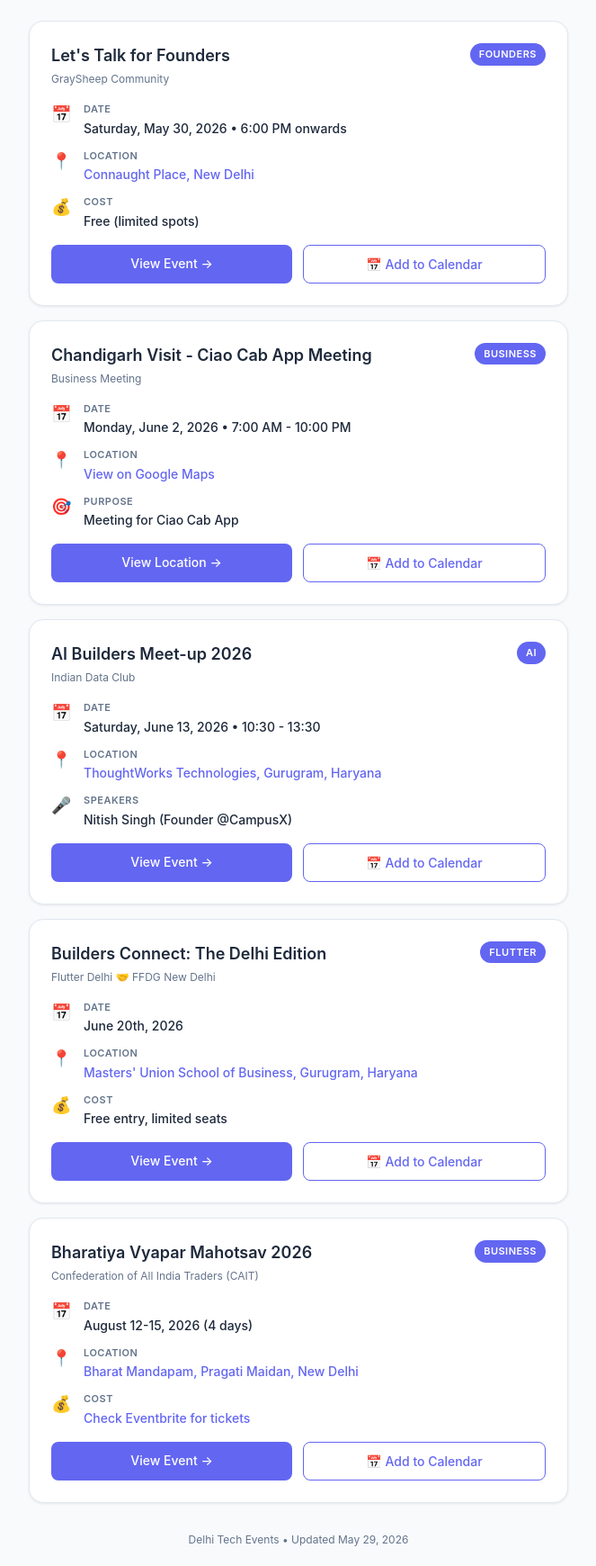
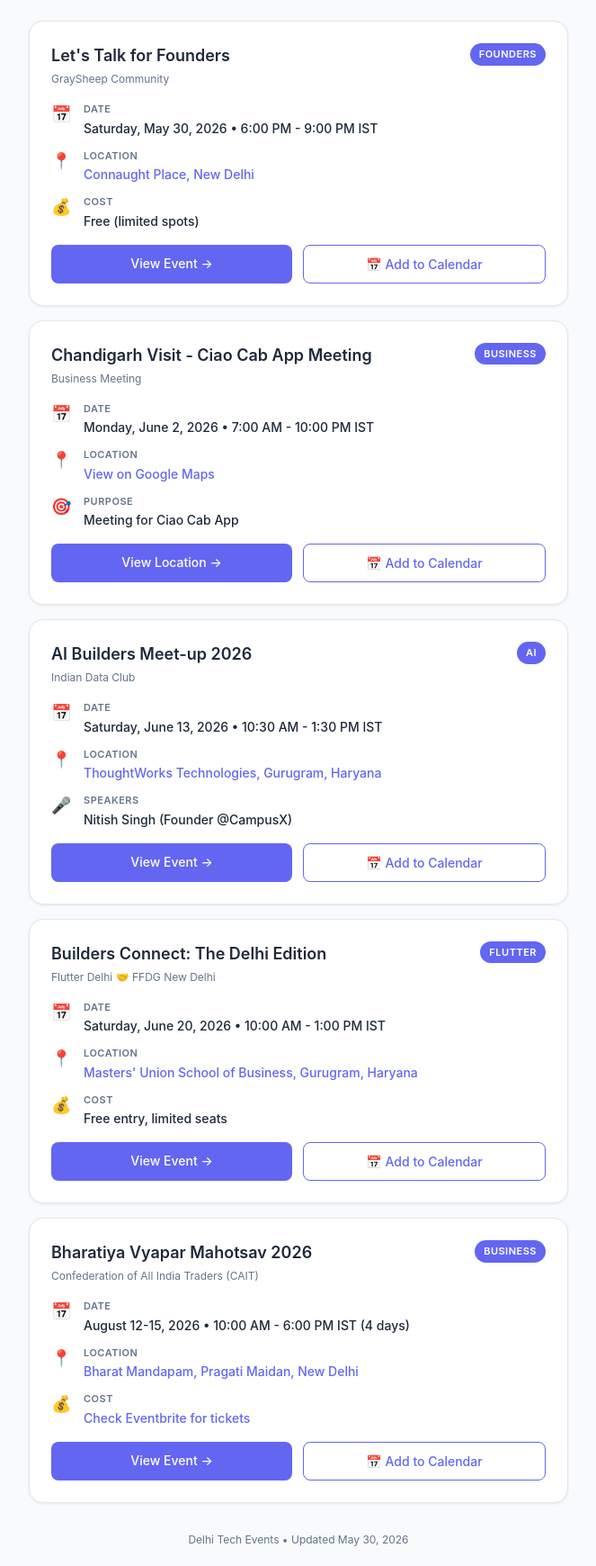
Before and after one commit to securexg/delhi-events, a website: page index.html in a window 1280 px wide. Shown: the part 100-1840 px from the top of the page at 90% size, without its empty margins (308-971 px from the left). Drawn offline with Linux system fonts and the light colour scheme.

Commit message:
Fix all event times with proper IST format and correct calendar UTC links

```diff
--- a/index.html
+++ b/index.html
@@ -201,7 +201,7 @@
           <div class="detail-icon">📅</div>
           <div class="detail-content">
             <div class="detail-label">Date</div>
-            <div class="detail-value">Saturday, May 30, 2026 • 6:00 PM onwards</div>
+            <div class="detail-value">Saturday, May 30, 2026 • 6:00 PM - 9:00 PM IST</div>
           </div>
         </div>
         <div class="detail-row">
@@ -239,7 +239,7 @@
           <div class="detail-icon">📅</div>
           <div class="detail-content">
             <div class="detail-label">Date</div>
-            <div class="detail-value">Monday, June 2, 2026 • 7:00 AM - 10:00 PM</div>
+            <div class="detail-value">Monday, June 2, 2026 • 7:00 AM - 10:00 PM IST</div>
           </div>
         </div>
         <div class="detail-row">
@@ -259,7 +259,7 @@
       </div>
       <div class="event-actions">
         <a href="https://maps.app.goo.gl/yZq1JaTwWcnU38569?g_st=ac" target="_blank" class="event-link">View Location →</a>
-        <a href="https://calendar.google.com/calendar/render?action=TEMPLATE&text=Chandigarh+Visit+-+Ciao+Cab+App&dates=20260602T013000Z/20260602T143000Z&location=Chandigarh&details=Meeting+for+Ciao+Cab+App" target="_blank" class="calendar-link">📅 Add to Calendar</a>
+        <a href="https://calendar.google.com/calendar/render?action=TEMPLATE&text=Chandigarh+Visit+-+Ciao+Cab+App&dates=20260602T013000Z/20260602T163000Z&location=Chandigarh&details=Meeting+for+Ciao+Cab+App" target="_blank" class="calendar-link">📅 Add to Calendar</a>
       </div>
     </div>
 
@@ -277,7 +277,7 @@
           <div class="detail-icon">📅</div>
           <div class="detail-content">
             <div class="detail-label">Date</div>
-            <div class="detail-value">Saturday, June 13, 2026 • 10:30 - 13:30</div>
+            <div class="detail-value">Saturday, June 13, 2026 • 10:30 AM - 1:30 PM IST</div>
           </div>
         </div>
         <div class="detail-row">
@@ -315,7 +315,7 @@
           <div class="detail-icon">📅</div>
           <div class="detail-content">
             <div class="detail-label">Date</div>
-            <div class="detail-value">June 20th, 2026</div>
+            <div class="detail-value">Saturday, June 20, 2026 • 10:00 AM - 1:00 PM IST</div>
           </div>
         </div>
         <div class="detail-row">
@@ -335,7 +335,7 @@
       </div>
       <div class="event-actions">
         <a href="https://luma.com/384qnir0" target="_blank" class="event-link">View Event →</a>
-        <a href="https://calendar.google.com/calendar/render?action=TEMPLATE&text=Builders+Connect:+The+Delhi+Edition&dates=20260620T000000Z/20260620T040000Z&location=Masters'+Union+School+of+Business,+Gurugram,+Haryana&details=Flutter+developers+%2B+FlutterFlow+creators+meetup" target="_blank" class="calendar-link">📅 Add to Calendar</a>
+        <a href="https://calendar.google.com/calendar/render?action=TEMPLATE&text=Builders+Connect:+The+Delhi+Edition&dates=20260620T043000Z/20260620T073000Z&location=Masters'+Union+School+of+Business,+Gurugram,+Haryana&details=Flutter+developers+%2B+FlutterFlow+creators+meetup" target="_blank" class="calendar-link">📅 Add to Calendar</a>
       </div>
     </div>
 
@@ -353,7 +353,7 @@
           <div class="detail-icon">📅</div>
           <div class="detail-content">
             <div class="detail-label">Date</div>
-            <div class="detail-value">August 12-15, 2026 (4 days)</div>
+            <div class="detail-value">August 12-15, 2026 • 10:00 AM - 6:00 PM IST (4 days)</div>
           </div>
         </div>
         <div class="detail-row">
@@ -373,12 +373,12 @@
       </div>
       <div class="event-actions">
         <a href="https://www.eventbrite.com/e/bharatiya-vyapar-mahotsav-2026-tickets-1990095559390" target="_blank" class="event-link">View Event →</a>
-        <a href="https://calendar.google.com/calendar/render?action=TEMPLATE&text=Bharatiya+Vyapar+Mahotsav+2026&dates=20260812T000000Z/20260815T235959Z&location=Bharat+Mandapam,+Pragati+Maidan,+New+Delhi&details=India%27s+largest+national+trade+expo" target="_blank" class="calendar-link">📅 Add to Calendar</a>
+        <a href="https://calendar.google.com/calendar/render?action=TEMPLATE&text=Bharatiya+Vyapar+Mahotsav+2026&dates=20260812T043000Z/20260815T123000Z&location=Bharat+Mandapam,+Pragati+Maidan,+New+Delhi&details=India%27s+largest+national+trade+expo+by+CAIT" target="_blank" class="calendar-link">📅 Add to Calendar</a>
       </div>
     </div>
 
     <div class="footer">
-      <div>Delhi Tech Events • Updated May 29, 2026</div>
+      <div>Delhi Tech Events • Updated May 30, 2026</div>
     </div>
   </div>
 </body>
```
